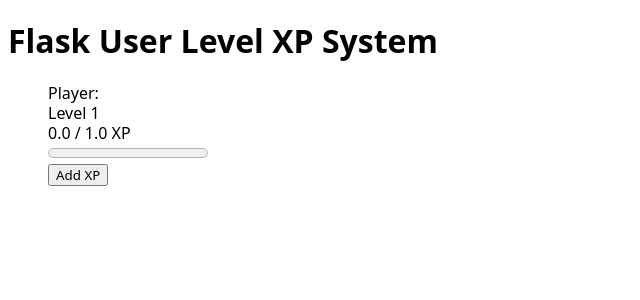
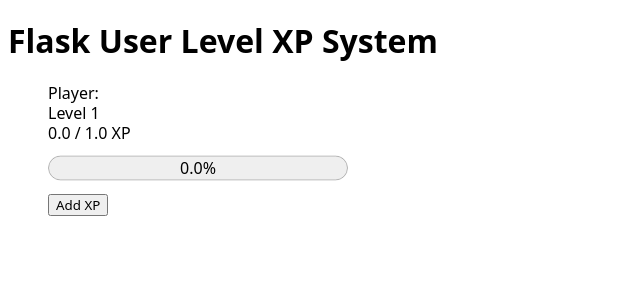
Before and after one commit to lulunac27a/flask-endless-level-xp, a Flask app: page / in a window 1280 px wide. Shown: the top 300 px of the page, without its empty margins (0-640 px from the left). Run offline with Flask 3, Linux system fonts and the light colour scheme; data comes from the database, SQL or seed files in the repository.

Commit message:
Add styles and update HTML to correctly display text

```diff
--- a/static/css/index.css
+++ b/static/css/index.css
@@ -3,6 +3,24 @@
     line-height: 125%;
 }
 progress {
-    height: 20px;
+    height: 50px;
     padding: 5px;
+    max-width: 300px;
+    width: 100%;
+    accent-color: #4888c8;
 }
+.progress-container {
+    position: relative;
+    width: 100%;
+    max-width: 300px;
+}
+.progress-bar{
+    width: 100%;
+}
+.progress-text{
+    position: absolute;
+    width: 100%;
+    text-align: center;
+    top: 15px;
+    color: black;
+}
--- a/templates/index.html
+++ b/templates/index.html
@@ -1,29 +1,21 @@
-<!doctype html>
+<!DOCTYPE html>
 <html lang="en">
     <head>
         <title>Flask User Level XP System</title>
-    <link
-      rel="stylesheet"
-      href="{{ url_for('static', filename='css/index.css') }}"
-    />
+        <link rel="stylesheet" href="{{ url_for('static', filename='css/index.css') }}">
     </head>
     <body>
         <h1>Flask User Level XP System</h1>
         <ul>
-      {{ user.username }}:<br />
-      Level {{ user.level }}<br />
-      {{ user.xp | round }} / {{ user.get_xp_required() | round }} XP<br />
-      <progress
-        value="{{ user.xp | round }}"
-        max="{{ user.get_xp_required() | round }}"
-      >
-        {{ user.get_level_progress() | round(2) }}%
-      </progress>
-      <form
-        action="{{ url_for('add_xp', user_id=user.id, amount=1) }}"
-        method="post"
-      >
-        <input type="hidden" name="amount" value="1" />
+            {{ user.username }}:<br>
+            Level {{ user.level }}<br>
+            {{ user.xp | round }} / {{ user.get_xp_required() | round }} XP<br>
+            <div class="progress-container">
+                <progress value="{{ user.xp | round }}" max="{{ user.get_xp_required() | round }}"></progress>
+                <div class="progress-text">{{ user.get_level_progress() | round(2) }}%</div>
+            </div>
+            <form action="{{ url_for('add_xp', user_id=user.id, amount=1) }}" method="post">
+                <input type="hidden" name="amount" value="1">
                 <button type="submit">Add XP</button>
             </form>
         </ul>
```
Lines whose indentation alone changed are shown as unchanged.
